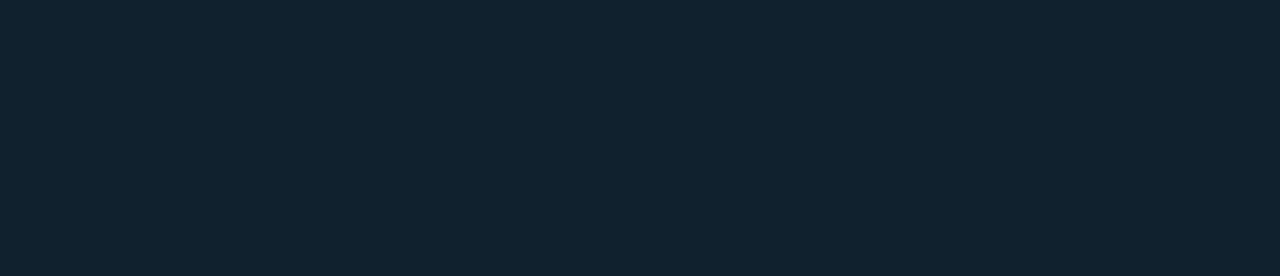
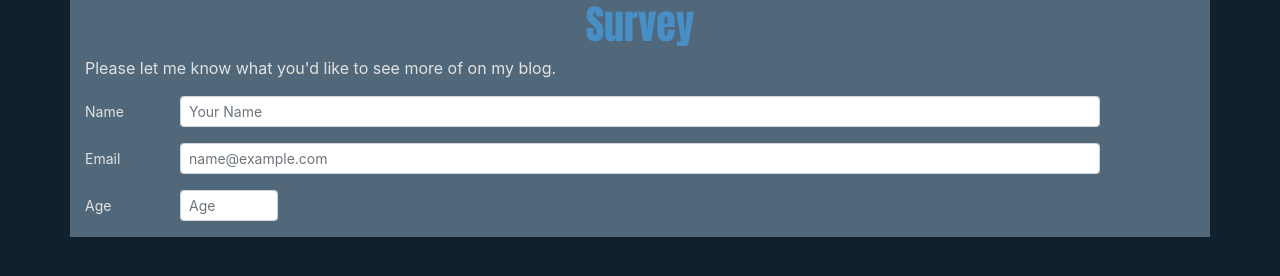
Before and after one commit to SolitaryBlue/FCCSurveyForm, a plain HTML site: page index.html in a window 1280 px wide. Drawn offline with nearby package versions, Linux system fonts and the light colour scheme.

Commit message:
Completed name, age, email section

```diff
--- a/index.html
+++ b/index.html
@@ -9,12 +9,46 @@
     <title>Survey Form</title>
 </head>
 <body>
-<div class="container" id="survey">
+        <div class="container" id="survey">
+                <h1 id="title">Survey</h1>
+                <p id="description">Please let me know what you'd like to see more of on my blog.</p>
+                <form id="survey-form">
+                <div class="form-group row">
+                <!-- Name input -->
+                    <label for="name" class="col-sm-1 col-form-label col-form-label-sm" id="name-label">Name</label>
+                    <div class="col-sm-10">
+                    <input type="text" class="form-control form-control-sm" id="name" placeholder="Your Name" required>
+                    </div>
+                </div>
+                <!-- Email input -->
+                <div class="form-group row">
+                    <label for="email" class="col-sm-1 col-form-label col-form-label-sm" id="email-label">Email</label>
+                    <div class="col-sm-10">
+                    <input type="email" class="form-control form-control-sm" id="email" placeholder="name@example.com" required>
+                    <!-- col-sm-10 -->
+                    </div>
+                <!--form-group row -->
+                </div>
+                <!-- Age Input -->
+                <div class="form-group row">
+                    <label for="age" class="col-sm-1 col-form-label col-form-label-sm" id="number-label">Age</label>
+                    <div class="col-auto mr-auto">
+                    <input type="number" class="form-control form-control-sm" id="number" placeholder="Age" min="5" max="105">
+                    </div>
+                    <!-- form-group row -->
+                </div>
+                <!-- dropdown box -->
+            <div class="form-group row">
+
+            <!-- dropdown Form-group-row closing tag-->
+            </div>
 
 
 
-<!-- end of container -->
-</div>
+                <!-- end of form -->
+                </form>
+                <!-- end of Container -->
+                </div>
 
 
 
```
